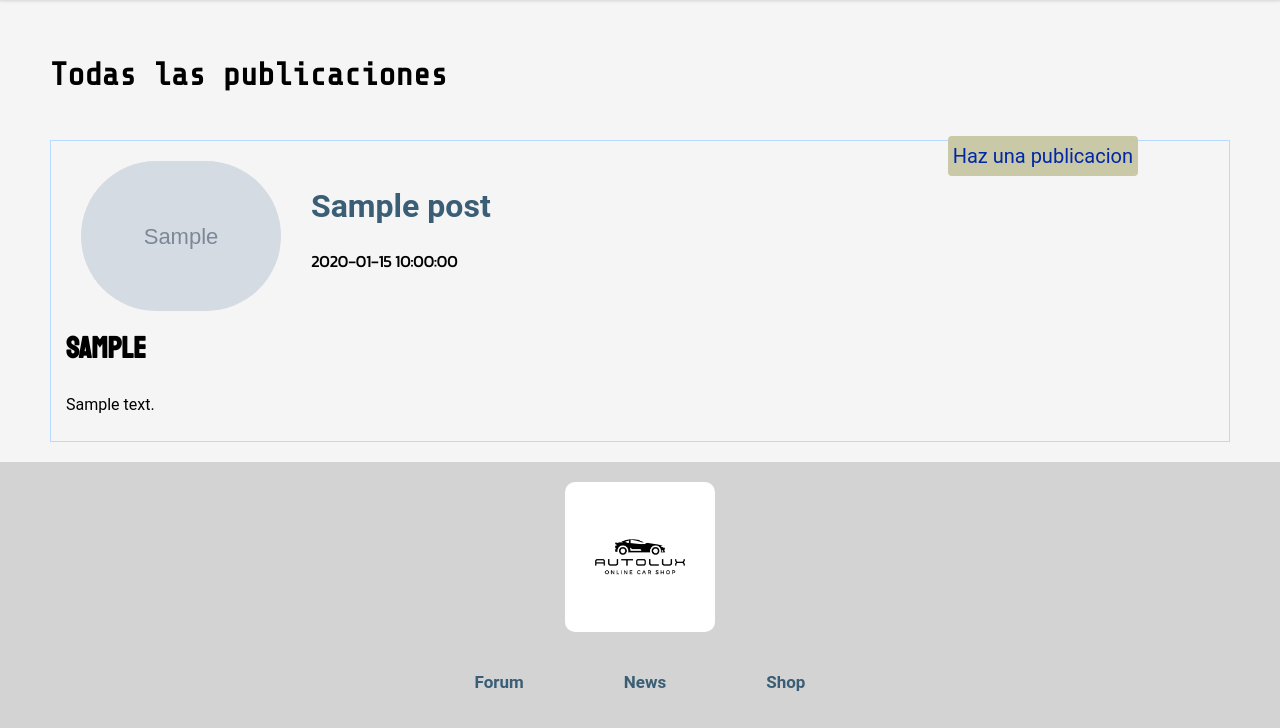
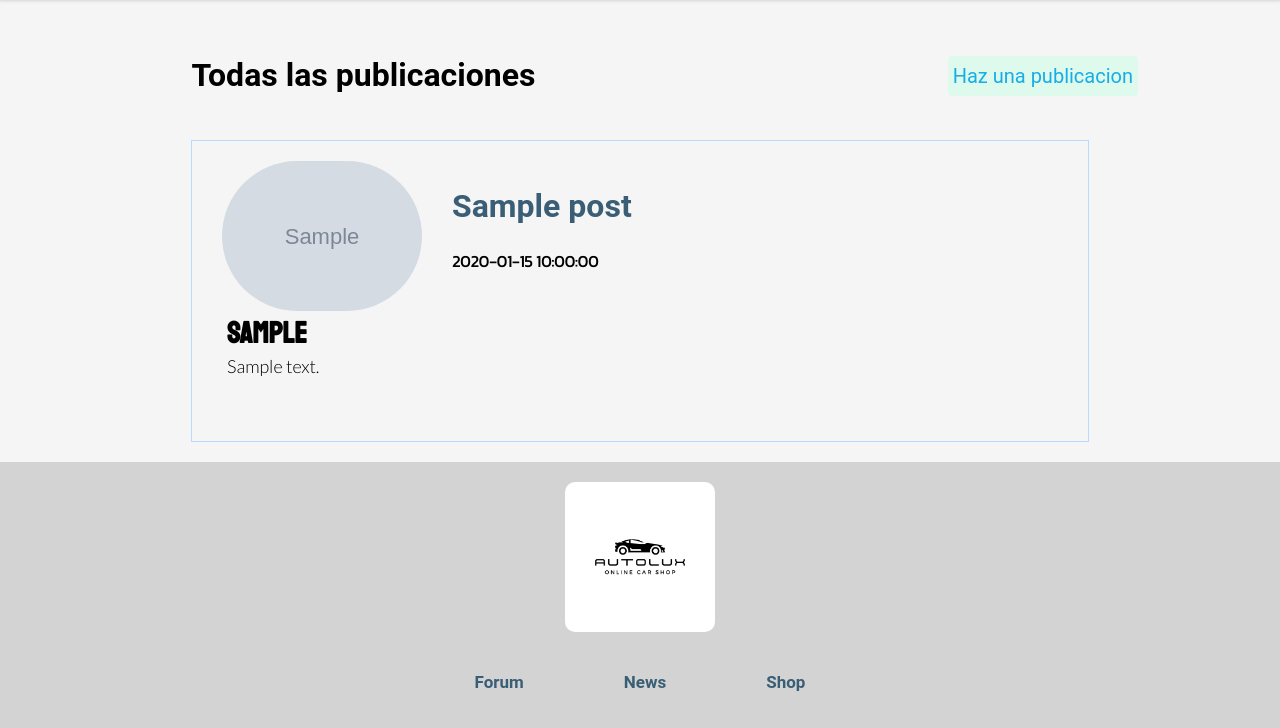
Before and after one commit to leonardocandio/AutoLux, a Flask app: page /forum/ in a window 1280 px wide. Shown: the part 100-828 px from the top of the page. Run offline with Flask 2, Linux system fonts and the light colour scheme; a user stored in the database is signed in; tables that the repository leaves empty hold one stand-in row (values such as "Sample post"); grey boxes marked "Sample" are stand-in pictures.

Commit message:
arreglando forum y news

```diff
--- a/app/blueprints/forum/templates/forum.html
+++ b/app/blueprints/forum/templates/forum.html
@@ -1,8 +1,6 @@
-{% extends "base.html" %}
-{% block body %}
+{% extends "base.html" %} {% block body %}
 <style>
-        @import url('https://fonts.googleapis.com/css2?family=Share+Tech+Mono&display=swap');
-        @import url('https://fonts.googleapis.com/css2?family=Kanit:wght@300&family=Share+Tech+Mono&family=Staatliches&display=swap');
+    @import url('https://fonts.googleapis.com/css2?family=Kanit:wght@300&family=Lato:wght@300&family=Share+Tech+Mono&family=Staatliches&display=swap');
 </style>
 <div class="contenedor">
     <div class="nav-forum">
@@ -26,9 +24,9 @@
         <div class="cont-nick-body">
             <h3>{{ post.author.username }}</h3>
             <!--nickname-->
+            <p class="parrafo-forum">{{ post.body }}</p>
+            <!--comentario-->
 
-                    <p>{{ post.body }}</p>
-                    <!--comentario-->
         </div>
     </div>
     {% endfor %}
--- a/app/static/styles.css
+++ b/app/static/styles.css
@@ -109,7 +109,7 @@ nav .links li {
     display: inline-block;
 }
 
-nav .links li > a {
+nav .links li>a {
     position: relative;
     display: inline-block;
     padding: 0 20px;
@@ -117,17 +117,17 @@ nav .links li > a {
     height: 30px;
 }
 
-nav .links li > a:hover {
+nav .links li>a:hover {
     color: #fff;
     background: var(--color-accent);
     border-radius: 2px;
 }
 
-nav .links li > .trigger-drop {
+nav .links li>.trigger-drop {
     padding-right: 30px;
 }
 
-nav .links li > a .arrow {
+nav .links li>a .arrow {
     top: 35%;
     right: auto;
     position: absolute;
@@ -139,12 +139,12 @@ nav .links li > a .arrow {
     transform: rotate(45deg);
 }
 
-nav .links li > a:hover .arrow {
+nav .links li>a:hover .arrow {
     border: solid white;
     border-width: 0 1px 1px 0;
 }
 
-nav .links li > .dropdown-content {
+nav .links li>.dropdown-content {
     display: none;
     position: fixed;
     background-color: var(--color-background);
@@ -155,7 +155,7 @@ nav .links li > .dropdown-content {
     z-index: 1;
 }
 
-nav .links li:hover > .dropdown-content {
+nav .links li:hover>.dropdown-content {
     display: block;
     margin-top: 35px;
     animation-name: appear;
@@ -296,7 +296,6 @@ nav .grid-item {
 .comments {
     display: flex;
     flex-direction: column;
-
 }
 
 .page-title {
@@ -348,28 +347,23 @@ h3{
         max-width: 1000px;
         margin: 0 auto;
     }
-
     .lista-productos {
         padding: 0;
         list-style: none;
     }
-
     .lista-productos li {
         text-decoration: none;
         float: left;
         padding: 20px;
         text-align: center;
     }
-
     .card-news {
         width: 100%;
         height: 100%;
     }
-
     .card-news img {
         width: 100%;
     }
-
     .card-body-div {
         display: grid;
         margin: 0 auto 0 auto;
@@ -394,6 +388,10 @@ h3{
     height: 300px;
 }
 
+.card-body-div h5 {
+    font-size: 1.3em;
+}
+
 .card-text-div {
     position: absolute;
     top: 50%;
@@ -401,6 +399,7 @@ h3{
     width: 80%;
     height: 40%;
     margin-top: -35px;
+    font-size: 17.1px;
     /* Este valor es el resultado de dividir entre 2 height: 70*/
     margin-left: -40%;
     /* Este valor es el resultado de dividir entre 2 : width:80% */
@@ -509,9 +508,9 @@ FORUM
 }
 
 .nav-forum h1 {
-    font-family: 'Share Tech Mono', monospace;
+    /*font-family: 'Share Tech Mono', monospace;*/
     color: black;
-    padding: 0 50% 0 0;
+    padding: 0 35% 0 13%;
     float: left;
 }
 
@@ -521,23 +520,24 @@ FORUM
 
 .btn-forum {
     margin-top: 20px;
-    color: rgb(0, 39, 168);
+    color: rgb(23 173 231);
     float: right;
     font-size: 20px;
-    background-color: #c9c9a8;
-    border-color: #c9c9a8;
+    background-color: #d1fde9a1;
+    border-color: #d1fde9a1;
 }
 
 .nav-forum a:hover {
+    transition: all 0.8s;
     color: #0f0707;
     opacity: 0.5;
-    transition: all 0.5s;
 }
 
 .post {
     border: 1px #b8daff solid;
-    margin: 20px 50px;
+    margin: 20px auto;
     height: 300px;
+    width: 70%;
 }
 
 .post:hover {
@@ -583,6 +583,19 @@ FORUM
 .cont-nick-body h3 {
     font-family: 'Staatliches', cursive;
     font-size: 30px;
+    margin: 10px 0 0 20px;
+}
+
+.cont-nick-body p {
+    overflow: hidden;
+    white-space: nowrap;
+    margin: 5px 0 0 20px;
+}
+
+.parrafo-forum {
+    text-overflow: ellipsis;
+    font-family: 'Lato', sans-serif;
+    font-size: 18px;
 }
 
 
```
Lines whose indentation alone changed are shown as unchanged.
